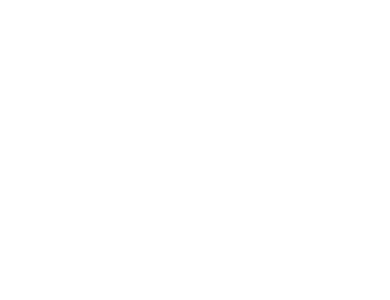
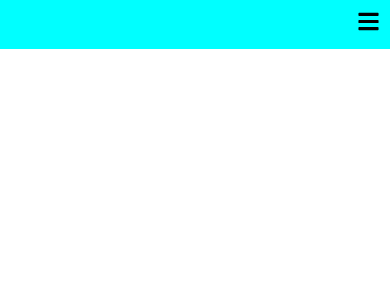
Before and after one commit to UchihaDSenju/react-portfolio, a React (Vite) app: page / in a window 390 px wide. Shown: the top 300 px of the page. Built offline with nearby package versions, Linux system fonts and the light colour scheme.

Commit message:
navbar done

```diff
--- a/package.json
+++ b/package.json
@@ -10,7 +10,8 @@
   },
   "dependencies": {
     "react": "^18.2.0",
-    "react-dom": "^18.2.0"
+    "react-dom": "^18.2.0",
+    "react-icons": "^4.8.0"
   },
   "devDependencies": {
     "@types/react": "^18.0.28",
--- a/src/App.jsx
+++ b/src/App.jsx
@@ -1,9 +1,10 @@
-
+import Navbar from "./components/navbar"
 
 function App() {
 
   return (
     <>
+      <Navbar />
     </>
   )
 }
--- a/src/components/navbar.jsx
+++ b/src/components/navbar.jsx
@@ -1,8 +1,30 @@
-import React from 'react'
+import React, {useRef} from 'react'
+import {FaBars} from 'react-icons/fa'
 
 function Navbar() {
+
+  const bars = useRef(null);
+  const navPane = useRef(null);
+
+  const barClick = () => {
+    navPane.current.classList.toggle('show');
+  }
+
+
   return (
-    <div>Navbar</div>
+    <>
+        <nav className='nav-bar'>
+          <button onClick={barClick} className='bars'>
+              <FaBars />
+          </button>
+
+          <ul ref={navPane}>
+              <li><a href=''>Home</a ></li>
+              <li><a href=''>Projects</a ></li>
+              <li><a href=''>Experience</a ></li>
+          </ul>
+        </nav>
+    </>
   )
 }
 
--- a/src/index.css
+++ b/src/index.css
@@ -3,12 +3,64 @@
   line-height: 1.5;
   font-weight: 400;
 
-  /* color-scheme: light dark; */
-  color: rgba(255, 255, 255, 0.87);
+  /* color-scheme: light dark;
+  color: rgba(255, 255, 255, 0.87); */
+}
 
-  font-synthesis: none;
-  text-rendering: optimizeLegibility;
-  -webkit-font-smoothing: antialiased;
-  -moz-osx-font-smoothing: grayscale;
-  -webkit-text-size-adjust: 100%;
+*{
+  padding: 0;
+  margin: 0;
+  list-style: none;
+  text-decoration: none;
+  color: black;
 }
+
+body{
+  min-height: 100vh;
+}
+nav{
+  display: flex;
+  justify-content: center;
+  align-items: center;
+  background-color: aqua;
+  padding: 10px;
+}
+.nav-bar ul{
+  display: flex;
+  align-items: center;
+  justify-content: space-between;
+  width: 9cm;
+}
+
+.bars{
+  display: none;
+  border: none;
+  background-color: aqua;
+  font-size: 23px;
+  cursor: pointer;
+  margin-left: auto;
+}
+
+@media(max-width: 400px){
+  .bars{
+    display: inline;
+  }
+  nav{
+    display: flex;
+    flex-direction: column;
+    height: auto;
+  }
+  .nav-bar ul{
+    display: none;
+  }
+  .nav-bar ul.show{
+    display: flex;
+    flex-direction: column;
+  }
+  .nav-bar ul.show li{
+    width: 90%;
+    text-align: center;
+    border-top: 2px solid rgb(113, 103, 103);
+    padding: 5px 0px;
+  }
+}
```
Also changed, not shown: 1 other file (tests, documents, lock files or other folders).
